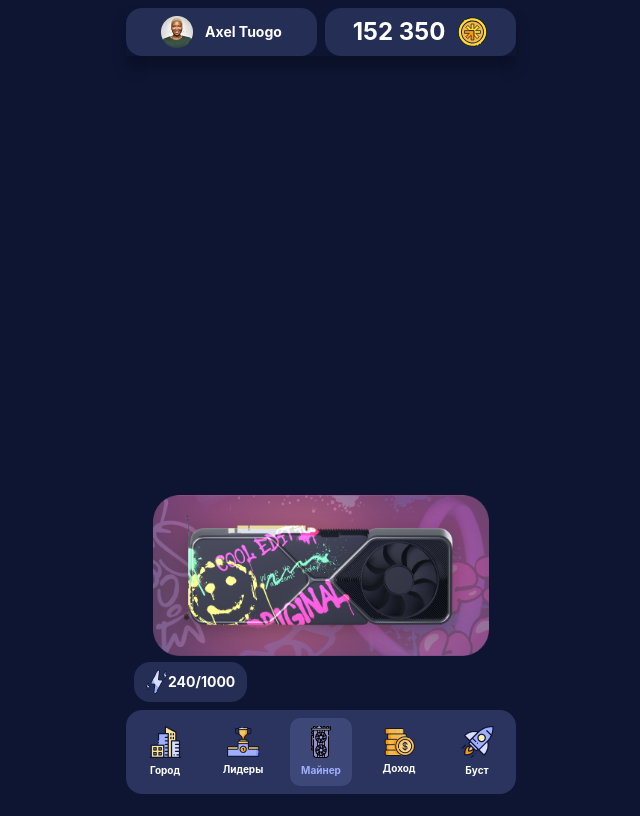
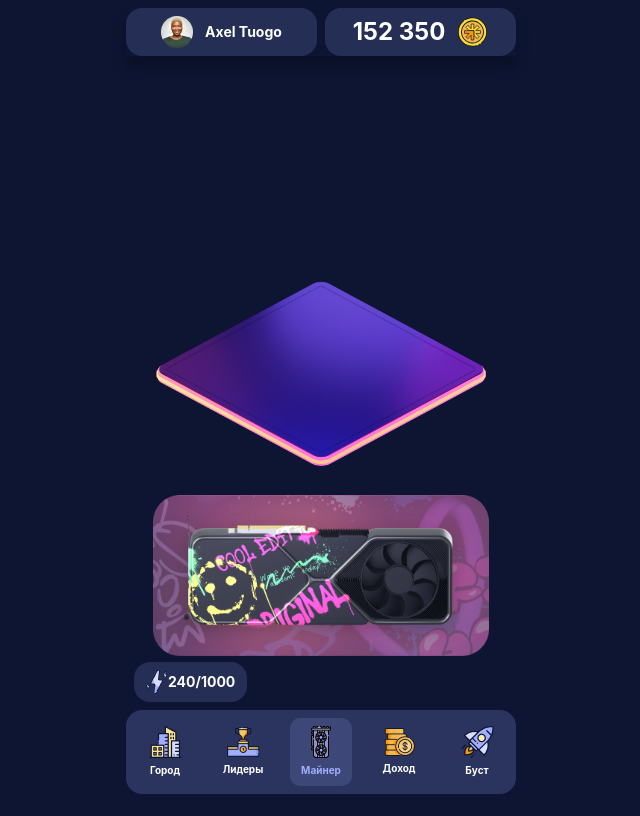
Before and after one commit to shwarz113/miner-game, a React (Create React App) app: page / in a window 1280 px wide. Shown: the whole page, without its empty margins (319-959 px from the left). Built offline with nearby package versions, Linux system fonts and the light colour scheme.

Commit message:
fix layout

```diff
--- /dev/null
+++ b/src/components/PlatformContainer.tsx
@@ -0,0 +1,14 @@
+import React from 'react';
+import platform from "src/assets/images/platform.png";
+
+type Props = {
+
+};
+
+export const PlatformContainer = (props: Props) => {
+    return (
+        <>
+            <img src={platform} />
+        </>
+    );
+};
--- a/src/pages/main-container/index.module.css
+++ b/src/pages/main-container/index.module.css
@@ -79,13 +79,13 @@
     0% {
         opacity: 0;
         transform: translateY(-250px) scale(.5);
-        right: 30px;
+        left: 50%;
     }
 
     100% {
         opacity: 1;
         transform: translateY(0) rotate(-60deg);
-        right: 30px;
+        left: 50%;
     }
 }
 
@@ -93,13 +93,13 @@
     0% {
         opacity: 0;
         transform: translateY(-250px) scale(.5);
-        right: 60px;
+        left: calc(50% + 45px);
     }
 
     100% {
         opacity: 1;
         transform: translateY(0) rotate(-60deg);
-        right: 60px;
+        left: calc(50% + 45px);
     }
 }
 
@@ -107,12 +107,12 @@
     0% {
         opacity: 0;
         transform: translateY(-250px) scale(.5);
-        right: 45px;
+        left: calc(50% - 30px);
     }
 
     100% {
         opacity: 1;
         transform: translateY(0) rotate(-60deg);
-        right: 45px;
+        left: calc(50% - 30px);
     }
 }
--- a/src/pages/main-container/index.tsx
+++ b/src/pages/main-container/index.tsx
@@ -7,13 +7,15 @@
 import { useNavigate } from 'react-router-dom';
 import app, { MobXAppStore } from '../../store/MobXStore';
 import BalanceTapsPic from '../../assets/images/balance-taps.png';
-import {MinerBlock} from "../../components/miner-block";
+import { MinerBlock } from "src/components/miner-block";
 import styles from './index.module.css';
 import classNames from "classnames";
+import { PlatformContainer } from "src/components/PlatformContainer";
 
 type Props = {
     app: MobXAppStore;
 };
+
 export const MainContainer: FC<Props> = observer(({ app }) => {
     const [points, setPoints] = useState<string[]>([]);
     const minerRef = useRef<HTMLDivElement>();
@@ -64,9 +66,10 @@
         <div className={styles.mainContainer}>
             <div className={styles.mainContainerBg}>
                 <div className="fake-scroll"></div>
-                {points.map((v) => (
-                    <div key={v} className={classNames(styles.coinWrapper, styles[`anim${v[0]}`])}/>
+                {points.map((v, index) => (
+                    <div key={`${v}_${index}`} className={classNames(styles.coinWrapper, styles[`anim${v[0]}`])}/>
                 ))}
+                <PlatformContainer />
                 <MinerBlock level={1} ref={minerRef} onClick={handleCoinClick} touchStart={touchStart} touchEnd={touchEnd} />
             </div>
             <div className={styles.balanceTaps}>
--- a/tsconfig.json
+++ b/tsconfig.json
@@ -4,6 +4,10 @@
         "target": "es5",
         "lib": ["dom", "dom.iterable", "esnext"],
         "allowJs": true,
+        "baseUrl": "./",
+        "paths": {
+            "src/*": ["src/*"]
+        },
         "skipLibCheck": true,
         "esModuleInterop": true,
         "allowSyntheticDefaultImports": true,
@@ -16,7 +20,7 @@
         "isolatedModules": true,
         "noEmit": true,
         "jsx": "react-jsx",
-        "typeRoots": ["./node_modules/@types", "./node_modules/telegram-webapps-types"]
+        "typeRoots": ["./node_modules/@types", "./node_modules/telegram-webapps-types"],
     },
     "include": ["src"]
 }
```
Also changed, not shown: src/assets/images/platform.png (added), 1 other file (tests, documents, lock files or other folders).
